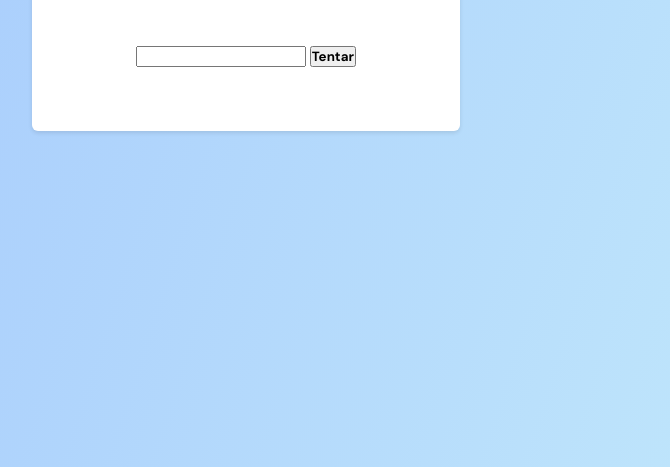
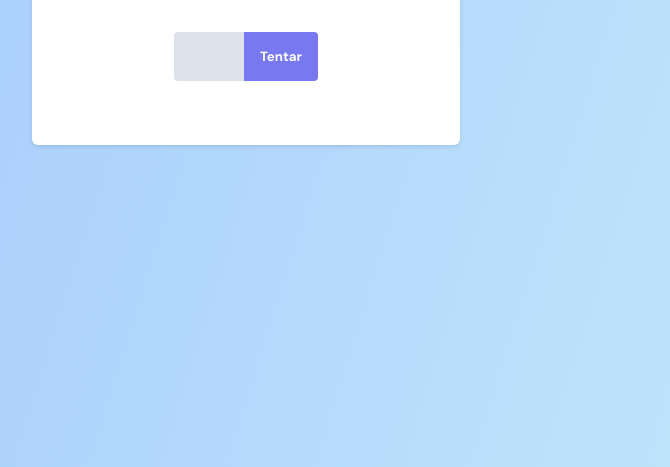
Before and after one commit to juniorvolontedev/explorer-jogo-da-adivinhacao, a plain HTML site: page index.html in a window 1280 px wide. Shown: the part 333-800 px from the top of the page, without its empty margins (394-1064 px from the left). Drawn offline with Linux system fonts and the light colour scheme.

Commit message:
input e button

```diff
--- a/index.html
+++ b/index.html
@@ -21,7 +21,7 @@
       <p>Adivinhe o número entre 0 e 10</p>
 
       <form>
-        <input type="text" />
+        <input type="number" />
         <button>Tentar</button>
       </form>
     </main>
--- a/style.css
+++ b/style.css
@@ -51,4 +51,25 @@ p {
 
 form {
   margin-top: 4.8rem;
+  display: flex;
+  justify-content: center;
 }
+
+input,
+button {
+  border: 0;
+  padding: 1.6rem;
+}
+
+input {
+  background: #dce2e9;
+  width: 7rem;
+  border-radius: 0.4rem 0 0 0.4rem;
+}
+
+button {
+  background: #7879f1;
+  color: white;
+  font-weight: bold;
+  border-radius: 0 0.4rem 0.4rem 0;
+}
```
